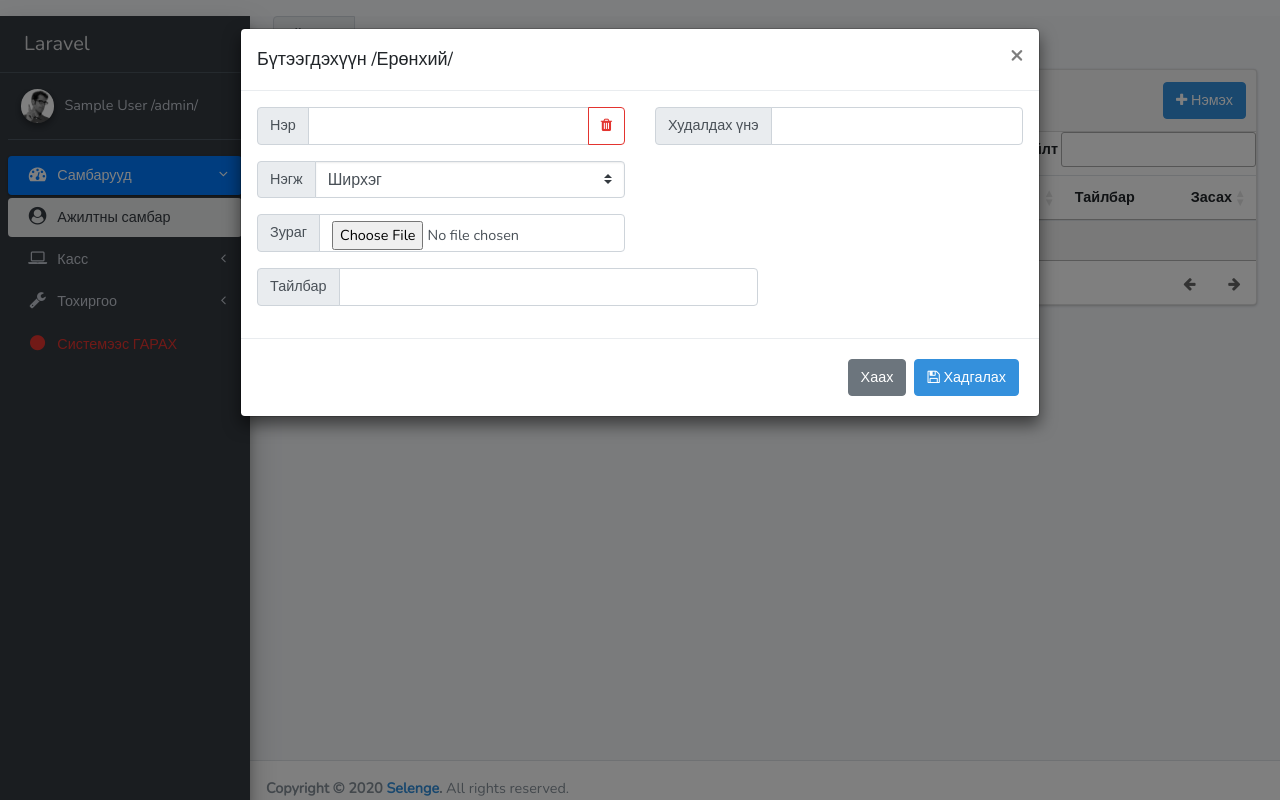
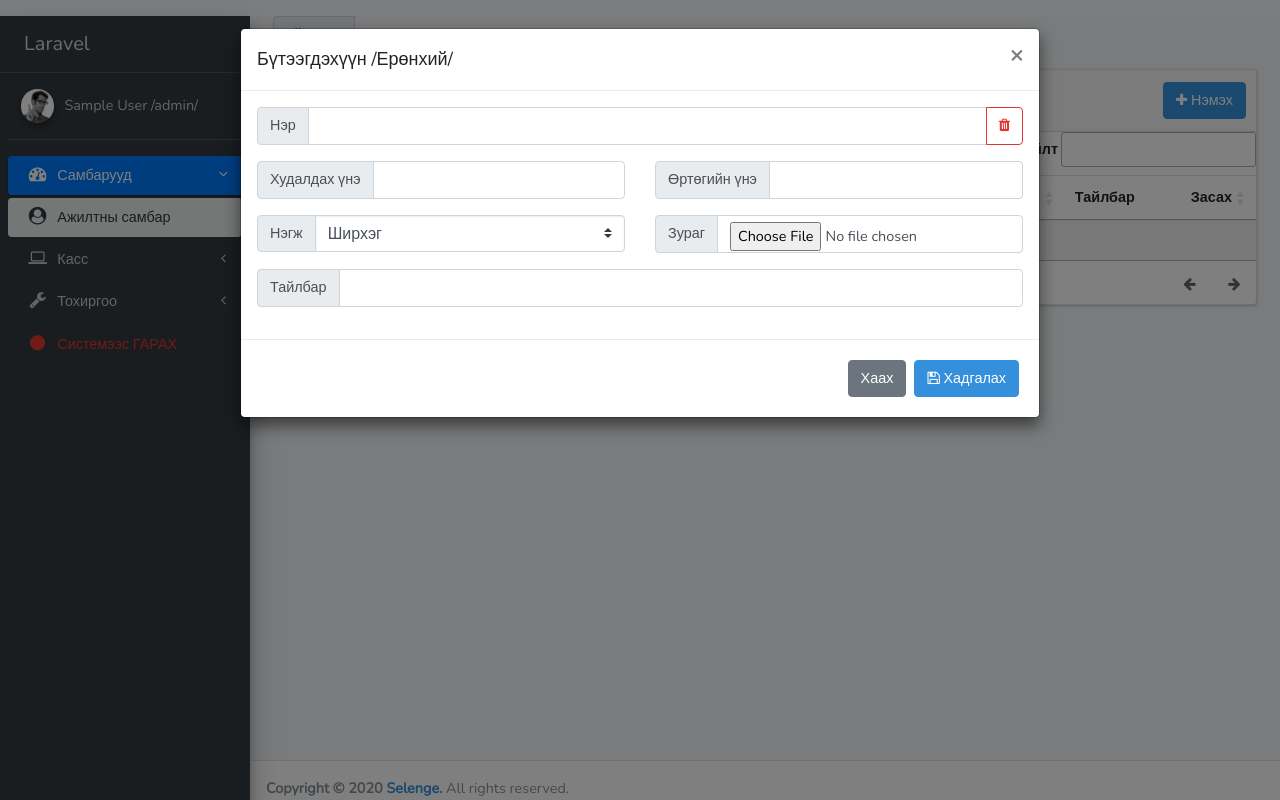
Before and after one commit to selengetu/shop-management, a Laravel app: template resources/views/accountant/product_main.blade.php in a window 1280 px wide, after a click on "Нэмэх". Run offline with Laravel 8, Linux system fonts and the light colour scheme; the template is opened without the code that fills it, so the values that code supplies are empty; the visitor is signed in with stand-in values (Sample User, id 1); style sheets or scripts are compiled from the project's sources; some libraries are stand-ins or nearby versions.

Commit message:
unit price

```diff
--- a/app/Http/Controllers/CashController.php
+++ b/app/Http/Controllers/CashController.php
@@ -45,6 +45,9 @@ class CashController extends Controller {
                 case 3:
                     $this->insertBalanceWithProduct(0, $json->to_shop, 3, $json->date, $json->note, $products);
                     break;
+                    case 4:
+                        $this->insertBalanceWithProduct(0, $json->to_shop, 4, $json->date, $json->note, $products);
+                        break;
                 default:
                     break;
             }
--- a/app/Http/Controllers/ProductController.php
+++ b/app/Http/Controllers/ProductController.php
@@ -60,7 +60,6 @@ class ProductController extends Controller {
             '$request->munit',
             IF(LENGTH('$imagePath')=0,NULL,'$imagePath'),
             '$request->mnote',
-            '$request->mbox',
             '$request->mcost',
             '$request->mprice') ");
         }
--- a/resources/views/accountant/product_main.blade.php
+++ b/resources/views/accountant/product_main.blade.php
@@ -76,7 +76,7 @@
                 <form method="post" action="{{ Route('store_product_main') }}" enctype="multipart/form-data">
                     <div class="modal-body">
                         <div class="row">
-                            <div class="col-md-6">
+                            <div class="col-md-12">
                                 <div class="input-group" style="margin-bottom: 1rem;">
                                     <div class="input-group-prepend">
                                         <span class="input-group-text">Нэр</span>
@@ -87,6 +87,9 @@
                                     </div>
                                 </div>
                             </div>
+
+                        </div>
+                        <div class="row">
                             <div class="col-md-6">
                                 <div class="input-group" style="margin-bottom: 1rem;">
                                     <div class="input-group-prepend">
@@ -95,9 +98,14 @@
                                     <input type="number" class="form-control" name="mprice" id="mprice" maxlength="5" required>
                                 </div>
                             </div>
-                        </div>
-                        <div class="row">
-
+                            <div class="col-md-6">
+                                <div class="input-group" style="margin-bottom: 1rem;">
+                                    <div class="input-group-prepend">
+                                        <span class="input-group-text">Өртөгийн үнэ</span>
+                                    </div>
+                                    <input type="number" class="form-control" name="mcost" id="mcost" maxlength="5" required>
+                                </div>
+                            </div>
 
                             <div class="col-md-6">
                                 <div class="input-group" style="margin-bottom: 1rem;">
@@ -111,8 +119,6 @@
                                 </div>
                             </div>
 
-                        </div>
-                        <div class="row">
                             <div class="col-md-6">
                                 <div class="input-group" style="margin-bottom: 1rem;">
                                     <div class="input-group-prepend">
@@ -121,7 +127,7 @@
                                     <input type="file" class="form-control" name="mimage" id="mimage" accept="image/*" onchange="console.log(this.files[0].path);">
                                 </div>
                             </div>
-                            <div class="col-md-8">
+                            <div class="col-md-12">
                                 <div class="input-group" style="margin-bottom: 1rem;">
                                     <div class="input-group-prepend">
                                         <span class="input-group-text">Тайлбар</span>
```
